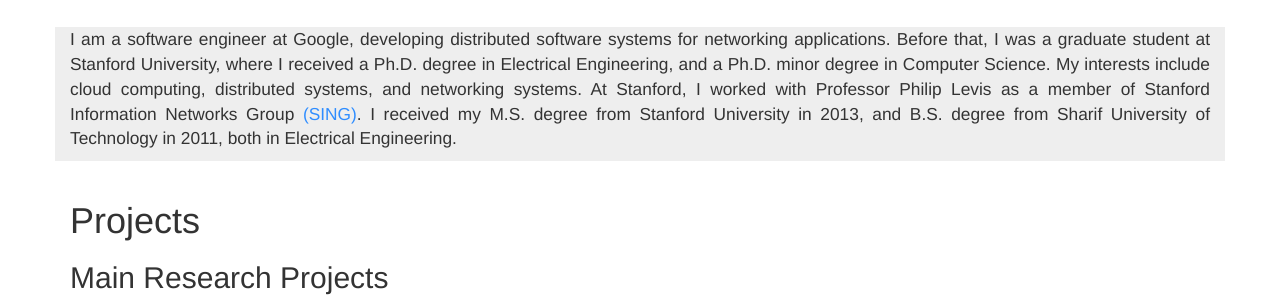
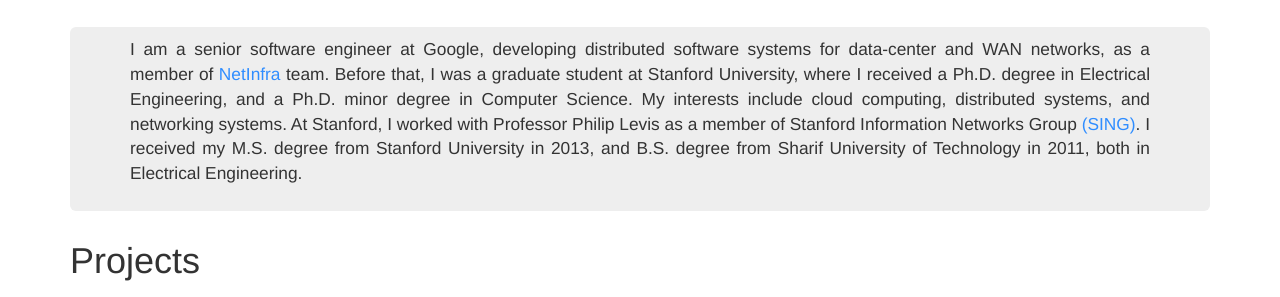
Before and after one commit to omidm/omidm.github.io, a plain HTML site: page index.html in a window 1280 px wide. Shown: the part 329-626 px from the top of the page. Drawn offline with nearby package versions, Linux system fonts and the light colour scheme.

Commit message:
Update the bio section.

```diff
--- a/index.html
+++ b/index.html
@@ -132,11 +132,14 @@
         </div -->
       </div>
 
-      <div class="row block">
+      <div class="jumbotron">
+      <div class="row">
         <div class="col-md-12 col-sm-12">
           <p style="text-align: justify; font-size: 13pt;">
-	    I am a software engineer at Google, developing distributed software systems for
-	    networking applications. Before that, I was a graduate student at Stanford
+	    I am a senior software engineer at Google, developing distributed software systems for
+	    data-center and WAN networks, as a member of
+	    <a href="https://ai.google/research/teams/network-systems/" target="_blank"> NetInfra</a> team.
+	    Before that, I was a graduate student at Stanford
 	    University, where I received a Ph.D. degree in Electrical Engineering, and a
 	    Ph.D. minor degree in Computer Science.  My interests include cloud computing,
 	    distributed systems, and networking systems. At Stanford, I worked with
@@ -146,6 +149,7 @@
 	    of Technology in 2011, both in Electrical Engineering.
           </p>
         </div>
+      </div>
       </div>
 
 
```
